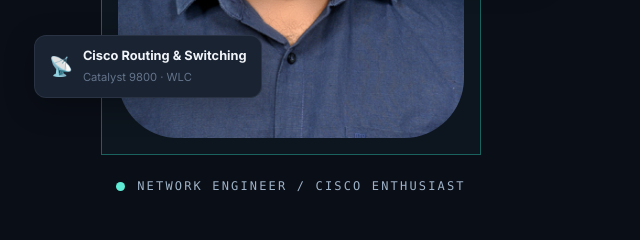
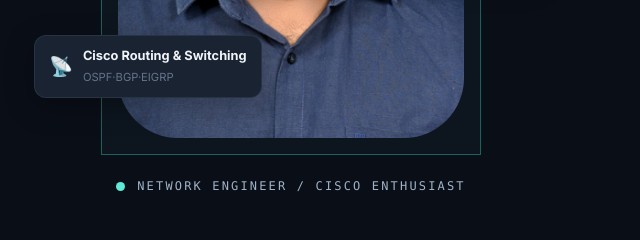
Before and after one commit to Abhi326-bot/Abhilash-Portfolio, a plain HTML site: page index.html in a window 1280 px wide. Shown: the part 450-690 px from the top of the page, 639-1279 px from the left. Drawn offline with Linux system fonts and the light colour scheme.

Commit message:
Update index.html

```diff
--- a/index.html
+++ b/index.html
@@ -98,7 +98,7 @@
             <span class="badge-icon">📡</span>
             <div>
               <strong>Cisco Routing & Switching</strong>
-              <small>Catalyst 9800 · WLC</small>
+              <small>OSPF·BGP·EIGRP</small>
             </div>
           </div>
           <div class="floating-badge badge-3">
```
